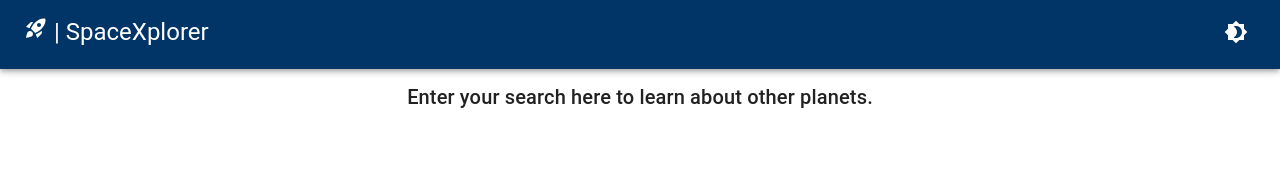
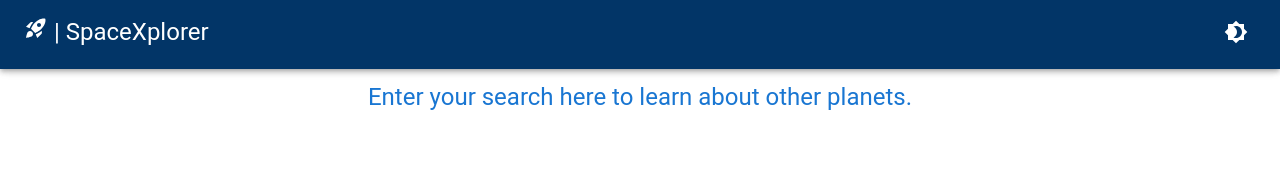
Before and after one commit to marcuspaulo/react-spacexplorer, a React app: page / in a window 1280 px wide. Shown: the top 171 px of the page. Built offline with nearby package versions, Linux system fonts and the light colour scheme; no server answers; the HTML template or start-up script is replaced by a standard one.

Commit message:
added alert to empty result

```diff
--- a/src/components/Search.tsx
+++ b/src/components/Search.tsx
@@ -2,7 +2,7 @@ import { useQuery } from '@tanstack/react-query';
 import axios from 'axios';
 import { Base } from '../models/interfaces';
 import CardItem from './CardItem';
-import { Box, TextField, Typography } from '@mui/material';
+import { Alert, AlertTitle, Box, TextField, Typography } from '@mui/material';
 import { useState } from 'react';
 import Loading from './Loading';
 
@@ -45,34 +45,6 @@ export default function Search() {
         setSearchQuery(query);
     };
 
-    // if (isError || data === undefined) {
-    //     return <ErrorComponent />;
-    // }
-
-    // if (isLoading) {
-    //     return <Loading />;
-    // }
-
-    // const planets = [
-    //     { title: 'Earth' },
-    //     { title: 'Jupiter' },
-    //     { title: 'Mars' },
-    //     { title: 'Mercury' },
-    //     { title: 'Neptune' },
-    //     { title: 'Saturn' },
-    //     { title: 'Uranus' },
-    //     { title: 'Venus' },
-    // ];
-
-    // const defaultProps = {
-    //     options: planets,
-    //     getOptionLabel: (option: PlanetOptionType) => option.title,
-    // };
-
-    // interface PlanetOptionType {
-    //     title: string;
-    // }
-
     return (
         <>
             <form
@@ -95,9 +67,13 @@ export default function Search() {
                     }}
                 >
                     <Typography
-                        variant="h6"
+                        variant="h5"
                         component="div"
-                        sx={{ flexGrow: 1 }}
+                        sx={{
+                            flexGrow: 1,
+                            fontStyle: 'bold',
+                            color: '#1976d2',
+                        }}
                     >
                         Enter your search here to learn about other planets.
                     </Typography>
@@ -134,23 +110,6 @@ export default function Search() {
                         onChange={handleInputChange}
                         onSubmit={(e) => e.preventDefault()}
                     />
-                    {/* <Autocomplete
-                    sx={{ minWidth: '56%' }}
-                    {...defaultProps}
-                    id="auto-complete"
-                    autoComplete
-                    // includeInputInList
-                    renderInput={(params) => (
-                        <TextField
-                            {...params}
-                            label="Enter your search here to learn about other planets"
-                            variant="standard"
-                            value={searchQuery}
-                            onKeyDown={handleInputKeyDown}
-                            onChange={handleInputChange}
-                        />
-                    )}
-                /> */}
                 </Box>
 
                 <Box
@@ -169,6 +128,18 @@ export default function Search() {
                     <section>
                         {isLoading && <Loading />}
 
+                        {data?.collection?.items.length === 0 && (
+                            <Alert severity="info">
+                                <AlertTitle>Info</AlertTitle>
+                                The result is empty. —{' '}
+                                <strong>
+                                    The search returned no results. Suggested
+                                    searches: Earth, Mars, Saturn, or other
+                                    planets.
+                                </strong>
+                            </Alert>
+                        )}
+
                         {data?.collection?.items.map((item, index) => {
                             return (
                                 <div key={index}>
```
